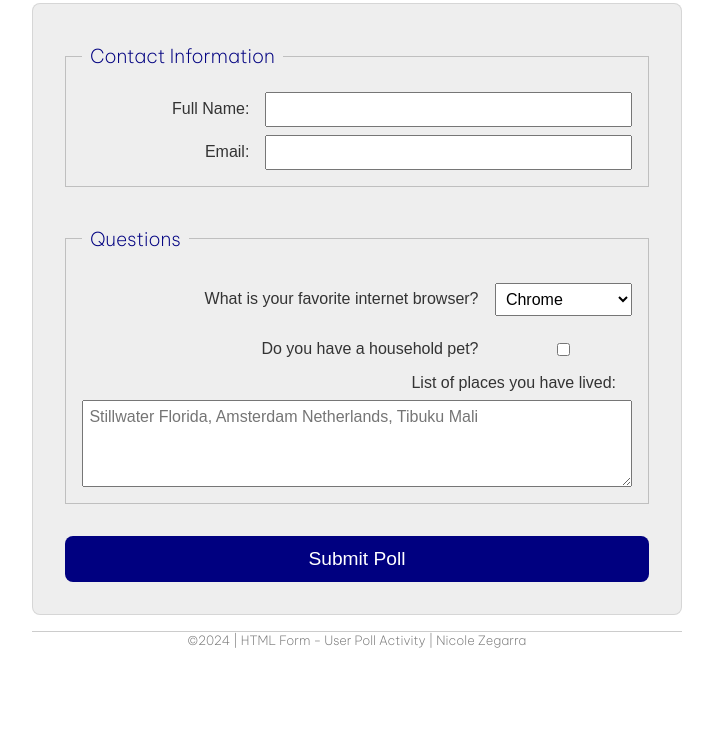
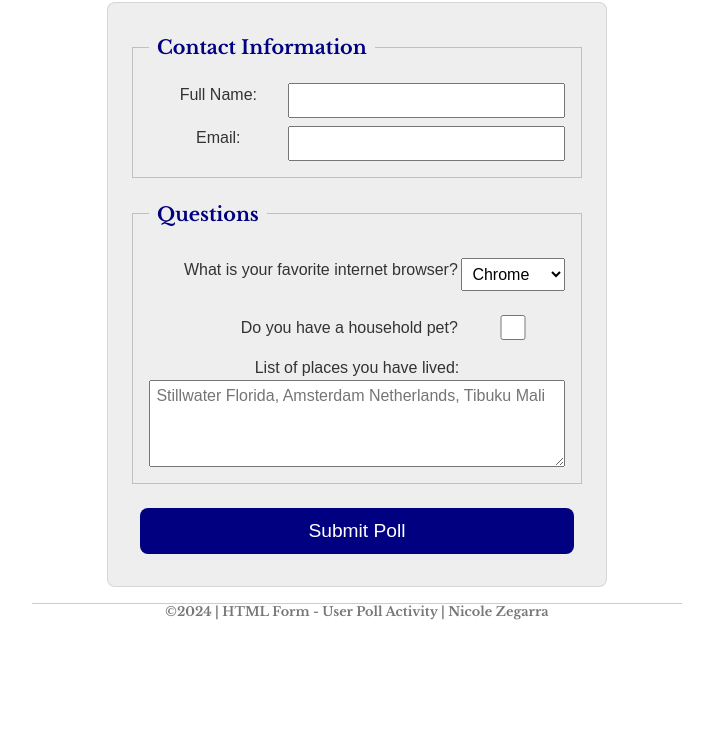
Before and after one commit to nicolezeg/wdd130, a plain HTML site: page Week05/poll-form.html in a window 1280 px wide. Shown: the part 59-800 px from the top of the page, without its empty margins (283-996 px from the left). Drawn offline with nearby package versions, Linux system fonts and the light colour scheme.

Commit message:
poll-form.html

```diff
--- a/Week05/poll-form.html
+++ b/Week05/poll-form.html
@@ -42,9 +42,11 @@
                       <label for="pet">Do you have a household pet?</label>
                       <input type="checkbox" id="pet" name="pet">
                     </div>
+                    <div class="form-item">
                     <label for="feedback">List of places you have lived:</label>
                     <textarea name="feedback" id="feedback" rows="4" placeholder="Stillwater Florida, Amsterdam Netherlands, Tibuku Mali"></textarea>
-                </fieldset>
+                    </div>
+                  </fieldset>
                 <button type="submit">Submit Poll</button>
             </form>
 
--- a/Week05/styles/poll-form.css
+++ b/Week05/styles/poll-form.css
@@ -1,4 +1,4 @@
-@import url('https://fonts.googleapis.com/css2?family=Be+Vietnam+Pro:wght@200&family=Playfair+Display+SC&display=swap');
+@import url('https://fonts.googleapis.com/css2?family=Libre+Baskerville:wght@700&family=PT+Serif&display=swap');
 
 * {
     margin: 0;
@@ -7,7 +7,7 @@
 }
 
 body {
-    font-family: Be Vietnam Pro, Georgia, serif;
+    font-family: Libre Baskerville, Georgia, serif;
     font-size: 1rem;
     color: #333;
     background: #fff;
@@ -26,7 +26,7 @@ h1 {
 }
 
 form {
-    width: 650px;
+    width: 500px;
     margin: 0 auto;
     padding: 1rem;
     border: 1px solid rgb(0, 0, 0, 0.1);
@@ -38,7 +38,7 @@ form {
 fieldset {
     display: grid;
     grid-gap: 0.5rem;
-    margin: 1rem;
+    margin: 0.5rem;
     border: 1px solid rgb(0, 0, 0, 0.2);
     padding: 1rem;
 }
@@ -50,11 +50,11 @@ legend {
 }
 
 label, input, button, select, textarea {
-    font-family: Playfair Display, Arial, sans-serif;
+    font-family: PT, Arial, sans-serif;
 }
 label {
-    text-align: right;
-    padding-right: 1rem;
+    text-align: center;
+    padding: 0.2rem;
 }
 
 input, select, textarea {
@@ -63,8 +63,8 @@ input, select, textarea {
 }
 
 input [type="checkbox"] {
-    width: 40px;
-    height: 40px;
+    width: 20px;
+    height: 20px;
     vertical-align: bottom;
 }
 
@@ -93,7 +93,7 @@ footer {
 
 .form-item {
     display: grid;
-    align-items: center;
+    align-items: right;
 }
 
 .column1 {
@@ -101,6 +101,10 @@ footer {
     margin: 0.5rem 0;
 }
 
+.column1 label {
+    text-align: right;
+}
+
 .column2 {
     grid-template-columns: 1fr 2fr;
 }
```
